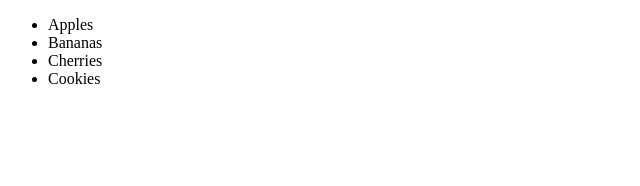
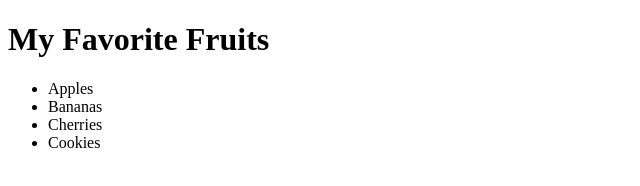
Before and after one commit to codeteacher/codeteacher.github.io, a plain HTML site: page index.html in a window 1280 px wide. Shown: the whole page, without its empty margins (0-640 px from the left). Drawn offline with Linux system fonts and the light colour scheme.

Commit message:
Add a heading

```diff
--- a/index.html
+++ b/index.html
@@ -5,6 +5,8 @@
     <title>My Favorite Fruits</title>
   </head>
   <body>
+
+    <h1>My Favorite Fruits</h1>
 
     <ul>
       <li>Apples</li>
```
